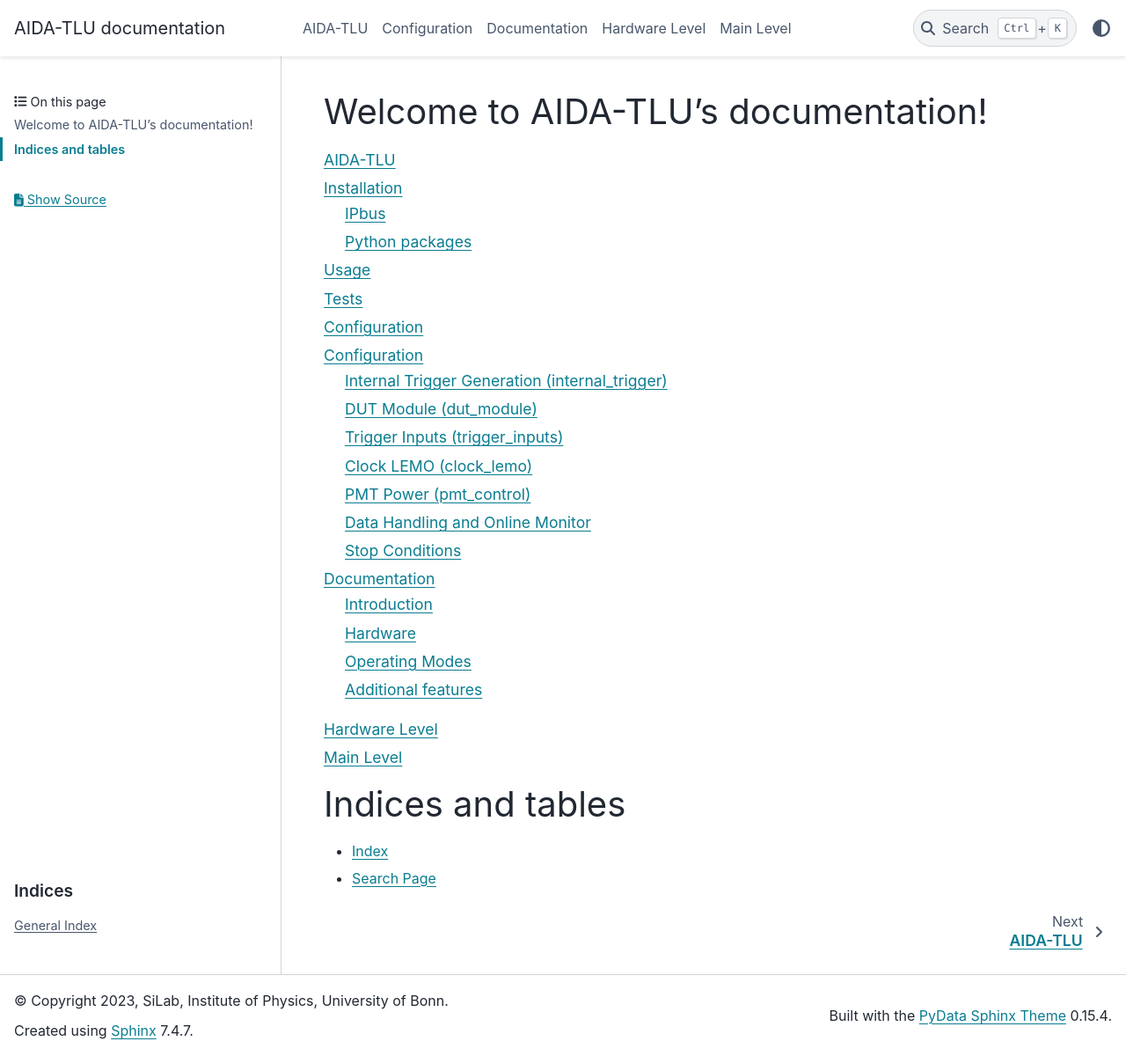
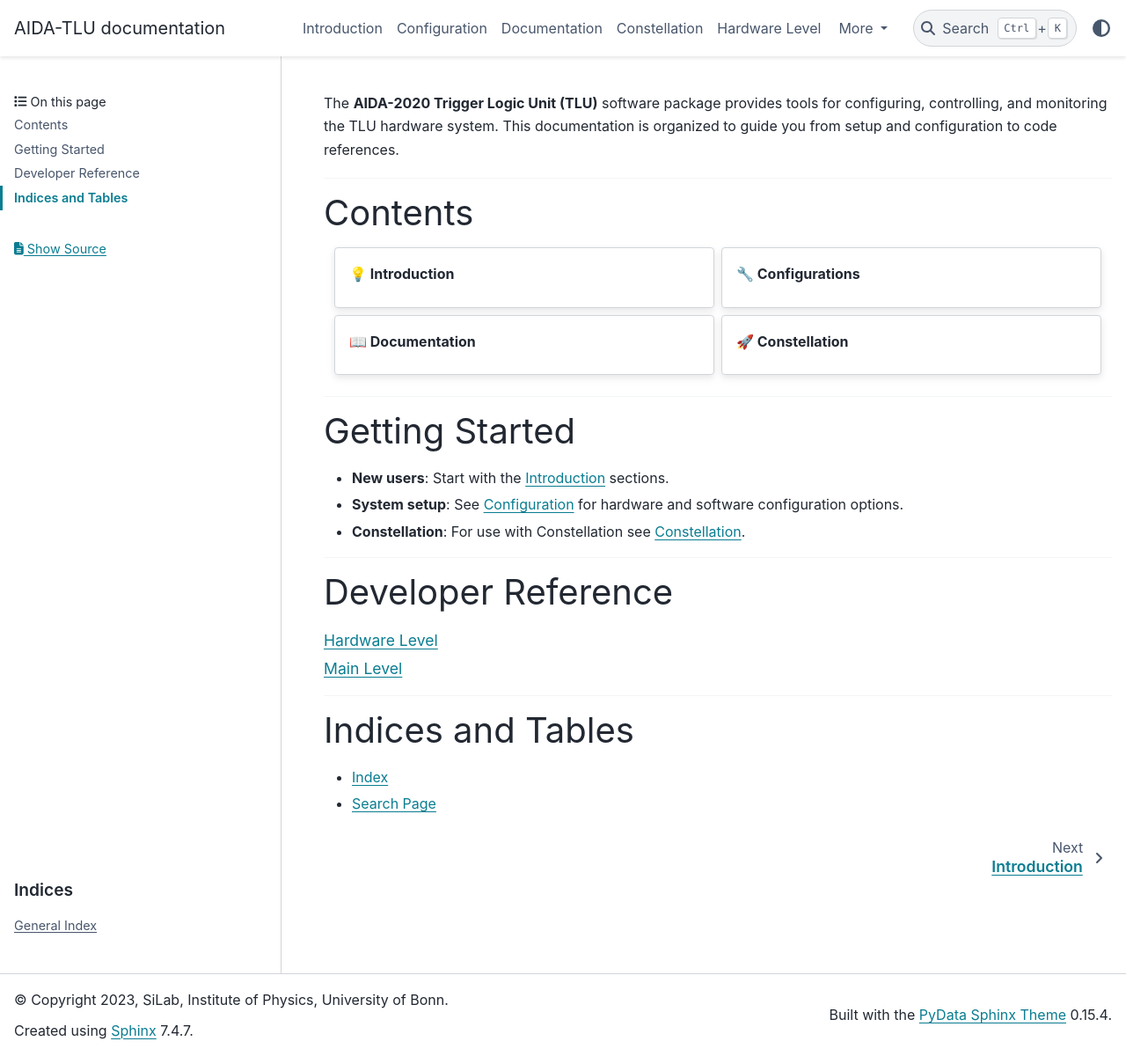
Before and after one commit to SiLab-Bonn/aidatlu, a Sphinx documentation site: the page built from docs/source/index.rst, in a window 1280 px wide and 1200 px high. Shown: the whole window at 88% size. Built offline with Sphinx 7.4.7 and the PyData theme 0.15.4, drawn with Linux system fonts in a browser that asks for light colours.

Commit message:
docs: updated index of webpage

````diff
--- a/docs/source/Configuration.rst
+++ b/docs/source/Configuration.rst
@@ -1,5 +1,3 @@
-Configuration
-==================
 
 .. mdinclude:: ../../aidatlu/README.md
 
--- a/docs/source/Constellation.rst
+++ b/docs/source/Constellation.rst
@@ -1,11 +1,11 @@
 Constellation
-**********************
+====================
 
 .. mdinclude:: ../../aidatlu/constellation/README.md
 
 The AIDA-TLU satellite can be tested using a
 TLU mock. By default, the hardware will be used, but the mock can be selected using an environmental variable.
 
-```bash
+```sh
 TLU_MOCK=True SatelliteAidaTLU -g some_group -n TLU
 ```
--- a/docs/source/Introduction.rst
+++ b/docs/source/Introduction.rst
@@ -1,4 +1,5 @@
-
+Introduction
+====================
 
 .. mdinclude:: ../../README.md
 
--- a/docs/source/conf.py
+++ b/docs/source/conf.py
@@ -35,6 +35,7 @@ extensions = [
     "sphinx.ext.todo",
     "sphinx_mdinclude",
     "sphinx.ext.viewcode",
+    "sphinx_design"
 ]
 
 autosectionlabel_prefix_document = True
--- a/docs/source/index.rst
+++ b/docs/source/index.rst
@@ -3,15 +3,83 @@
    You can adapt this file completely to your liking, but it should at least
    contain the root `toctree` directive.
 
-Welcome to AIDA-TLU's documentation!
-=====================================
+.. Welcome to AIDA-TLU's documentation!
+.. =====================================
+
+.. .. toctree::
+..    :maxdepth: 2
+
+..    Introduction
+..    Configuration
+..    Documentation
+..    Constellation
+
+.. .. toctree::
+..    :maxdepth: 1
+
+..    hardware_code
+..    main_code
+
+.. Indices and tables
+.. ==================
+
+.. * :ref:`genindex`
+.. * :ref:`search`
+
+The **AIDA-2020 Trigger Logic Unit (TLU)** software package provides tools for configuring, controlling,
+and monitoring the TLU hardware system.
+This documentation is organized to guide you from setup and configuration to
+code references.
+
+----
+
+Contents
+--------
+
+.. grid:: 2
+   :gutter: 2
+
+   .. grid-item-card:: 💡 Introduction
+      :link: Introduction
+      :link-type: doc
+      :class-card: sd-card sd-shadow-sm sd-rounded-lg
+
+   .. grid-item-card:: 🔧 Configurations
+      :link: Configuration
+      :link-type: doc
+      :class-card: sd-card sd-shadow-sm sd-rounded-lg
+
+   .. grid-item-card:: 📖 Documentation
+      :link: Documentation
+      :link-type: doc
+      :class-card: sd-card sd-shadow-sm sd-rounded-lg
+
+   .. grid-item-card:: 🚀 Constellation
+      :link: Constellation
+      :link-type: doc
+      :class-card: sd-card sd-shadow-sm sd-rounded-lg
 
 .. toctree::
-   :maxdepth: 2
+   :hidden:
 
    Introduction
    Configuration
    Documentation
+   Constellation
+
+----
+
+Getting Started
+---------------
+
+- **New users**: Start with the :doc:`Introduction` sections.
+- **System setup**: See :doc:`Configuration` for hardware and software configuration options.
+- **Constellation**: For use with Constellation see :doc:`Constellation`.
+
+----
+
+Developer Reference
+--------------------
 
 .. toctree::
    :maxdepth: 1
@@ -19,8 +87,10 @@ Welcome to AIDA-TLU's documentation!
    hardware_code
    main_code
 
-Indices and tables
-==================
+----
+
+Indices and Tables
+------------------
 
 * :ref:`genindex`
 * :ref:`search`
--- a/docs/source/main_code.rst
+++ b/docs/source/main_code.rst
@@ -11,7 +11,7 @@ Trigger Logic Unit
 Configuration parser
 ####################
 
-.. autoclass:: aidatlu.main.config_parser.TLUConfigure
+.. autoclass:: aidatlu.main.config_parser.Configure
     :members:
 
 Data interpretation
--- a/pyproject.toml
+++ b/pyproject.toml
@@ -30,7 +30,7 @@ dependencies = [
 constellation = ["ConstellationDAQ"]
 hw = ["online_monitor"]  # uhal package needs to be installed manually!
 test = ["pytest", "pytest-cov", "pytest-sugar"]
-doc = ["sphinx", "myst_parser", "sphinx_mdinclude", "pydata-sphinx-theme"]
+doc = ["sphinx", "myst_parser", "sphinx_mdinclude", "pydata-sphinx-theme", "sphinx_design"]
 
 [tool.setuptools.dynamic]
 version = {attr = "aidatlu.__version__"}
````
